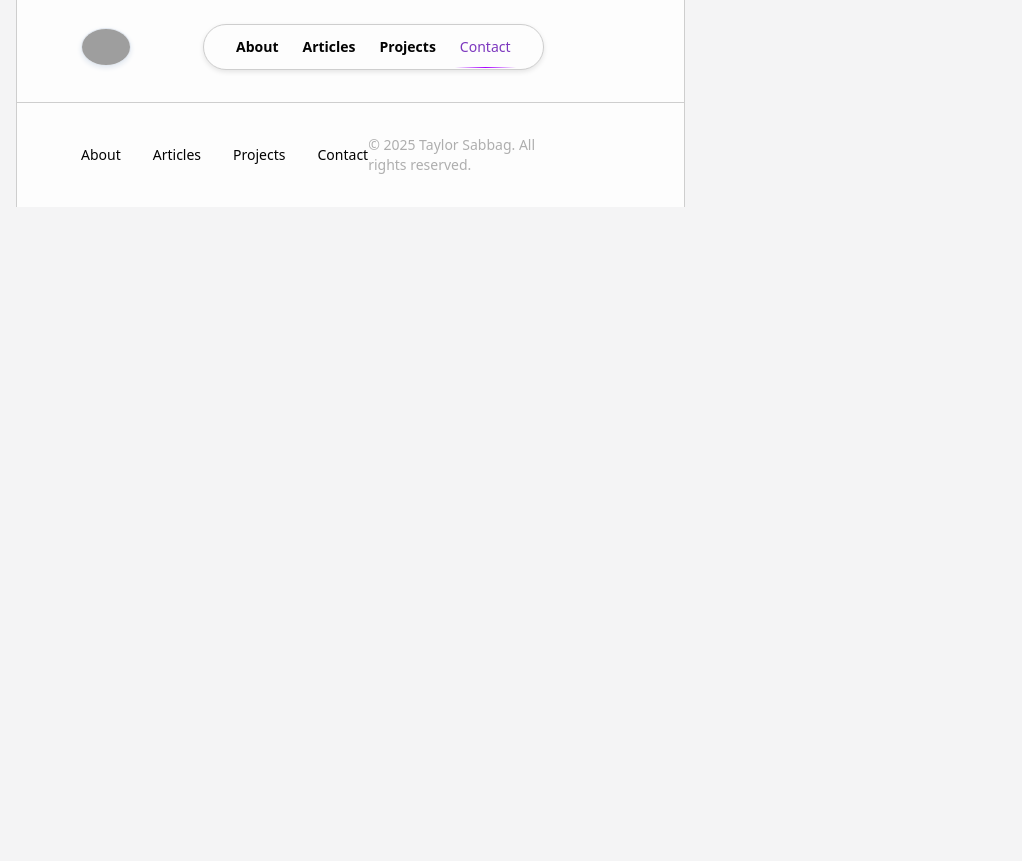
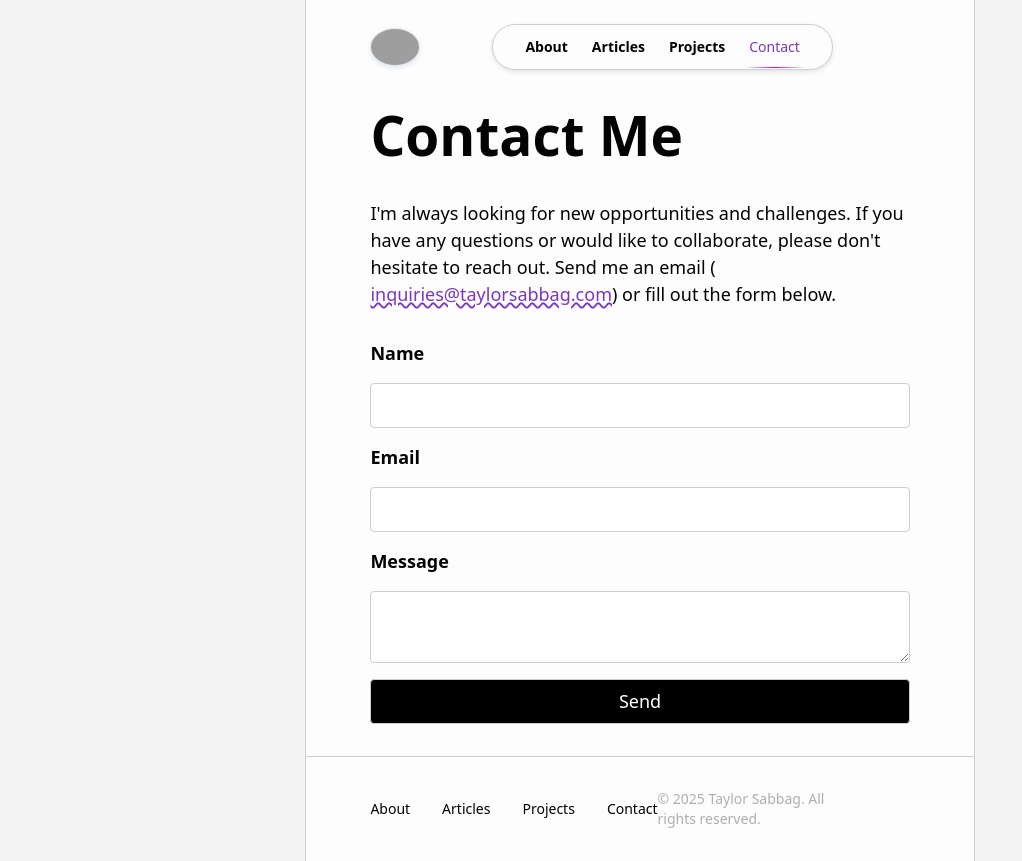
Before and after one commit to taylorsabbag/personal-website, a SvelteKit app: page /contact in a window 1280 px wide. Shown: the whole page, without its empty margins (0-1022 px from the left). Before the commit the page ends 800 px from the top, so only its background shows below. Built offline with nearby package versions, Linux system fonts and the light colour scheme; grey boxes are pictures that could not be loaded.

Commit message:
style: minor style changes/improvements.

```diff
--- a/src/app.css
+++ b/src/app.css
@@ -45,8 +45,7 @@ body {
     background-color: var(--color-background);
     @apply antialiased;
     max-width: 80rem;
-    margin-inline: 1rem;
-    @apply 2xl:mx-auto;
+    margin-inline: auto;
 }
 
 main {
@@ -179,3 +178,18 @@ footer {
         color: var(--color-muted-foreground);
     }
 }
+
+a:not(header a):not(footer a) {
+    color: var(--color-primary);
+    text-decoration: underline;
+    text-decoration-style: wavy;
+    text-decoration-color: var(--color-primary);
+    text-decoration-thickness: 0.1em;
+    transition: color 0.3s ease-in-out, text-decoration-color 0.3s ease-in-out, text-underline-offset 0.3s ease-in-out;
+
+    &:hover {
+        color: var(--color-secondary);
+        text-decoration-color: var(--color-secondary);
+        text-underline-offset: 0.25rem;
+    }
+}
--- a/src/lib/components/Avatar.svelte
+++ b/src/lib/components/Avatar.svelte
@@ -2,9 +2,6 @@
 	import { page } from '$app/state';
 	import { isMuted } from '$lib/stores/audio';
 
-	/**
-	 * Type definition for a greeting message
-	 */
 	type Greeting = {
 		/** The text to display */
 		text: string;
@@ -14,9 +11,6 @@
 		stayVisible?: boolean;
 	};
 
-	/**
-	 * Predefined greetings with their associated sound files
-	 */
 	const greetings: Greeting[] = [
 		{ text: 'Welcome to my personal website', sound: '/sounds/greeting-1.wav' },
 		{ text: 'My name is Taylor Sabbag', sound: '/sounds/greeting-2.wav' },
@@ -25,17 +19,7 @@
 
 	let isHome = $derived(page.url.pathname === '/');
 
-	/**
-	 * Props for the Avatar component
-	 * @property {string} alt - Alternative text for the avatar image
-	 * @property {string} [size="40px"] - Size of the avatar (width and height)
-	 * @property {string} [className=""] - Additional CSS classes to apply
-	 */
-	let {
-		alt,
-		size = '50px',
-		className = ''
-	} = $props<{
+	let { alt, size = '50px', className = '' } = $props<{
 		alt: string;
 		size?: string;
 		className?: string;
@@ -162,7 +146,7 @@
 
 <a
 	href="/"
-	class={isHome ? 'is-home relative left-2 top-20 scale-125' : 'relative left-0 top-0 scale-100'}
+	class={isHome ? 'is-home relative left-2 top-20 scale-150' : 'relative left-0 top-0 scale-100'}
 >
 	<img
 		src={defaultAvatarUrl}
@@ -216,7 +200,7 @@
 		position: fixed;
 		margin-left: 1rem;
 		background-color: var(--color-background);
-		@apply rounded-full;
+		border-radius: 9999px;
 		border: 1px solid var(--color-border);
 		box-shadow: 0 2px 5px 0 rgba(0, 0, 0, 0.1);
 		margin-block-end: -0.25rem;
--- a/src/routes/+page.svelte
+++ b/src/routes/+page.svelte
@@ -7,7 +7,7 @@
 <section class="space-y-4">
 	<h1>Things About Me</h1>
 	<p>
-		I'm currently the co-founder, CTO, and lead software engineer at Evexia Inc. building a real revolution in
+		I'm the Co-Founder, CTO, and Lead Software Engineer at Evexia Inc. building a real revolution in
 		mental health.
 	</p>
 	<p>
--- a/src/routes/contact/+page.svelte
+++ b/src/routes/contact/+page.svelte
@@ -1,5 +1,56 @@
-<script lang="ts">
-	import { page } from '$app/state';
+<section>
+	<h1>Contact Me</h1>
+	<p>
+		I'm always looking for new opportunities and challenges. If you have any questions or would like
+		to collaborate, please don't hesitate to reach out. Send me an email (
+		<a href="mailto:inquiries@taylorsabbag.com">inquiries@taylorsabbag.com</a>) or fill out the form
+		below.
+	</p>
 
-	let isHome = $derived(page.url.pathname === '/');
-</script>
+	<form>
+		<label for="name">Name</label>
+		<input type="text" id="name" name="name" />
+
+		<label for="email">Email</label>
+		<input type="email" id="email" name="email" />
+
+		<label for="message">Message</label>
+		<textarea id="message" name="message"></textarea>
+
+		<button type="submit">Send</button>
+	</form>
+</section>
+
+<style>
+	section {
+		display: flex;
+		flex-direction: column;
+		gap: 2rem;
+	}
+
+	form {
+		display: flex;
+		flex-direction: column;
+		gap: 1rem;
+	}
+
+	label {
+		font-weight: 600;
+	}
+
+	input,
+	textarea {
+		padding: 0.5rem;
+		border: 1px solid #ccc;
+		border-radius: 0.25rem;
+	}
+
+	button {
+		padding: 0.5rem 1rem;
+		border: 1px solid #ccc;
+		border-radius: 0.25rem;
+		background-color: #000;
+		color: #fff;
+		cursor: pointer;
+	}
+</style>
```
